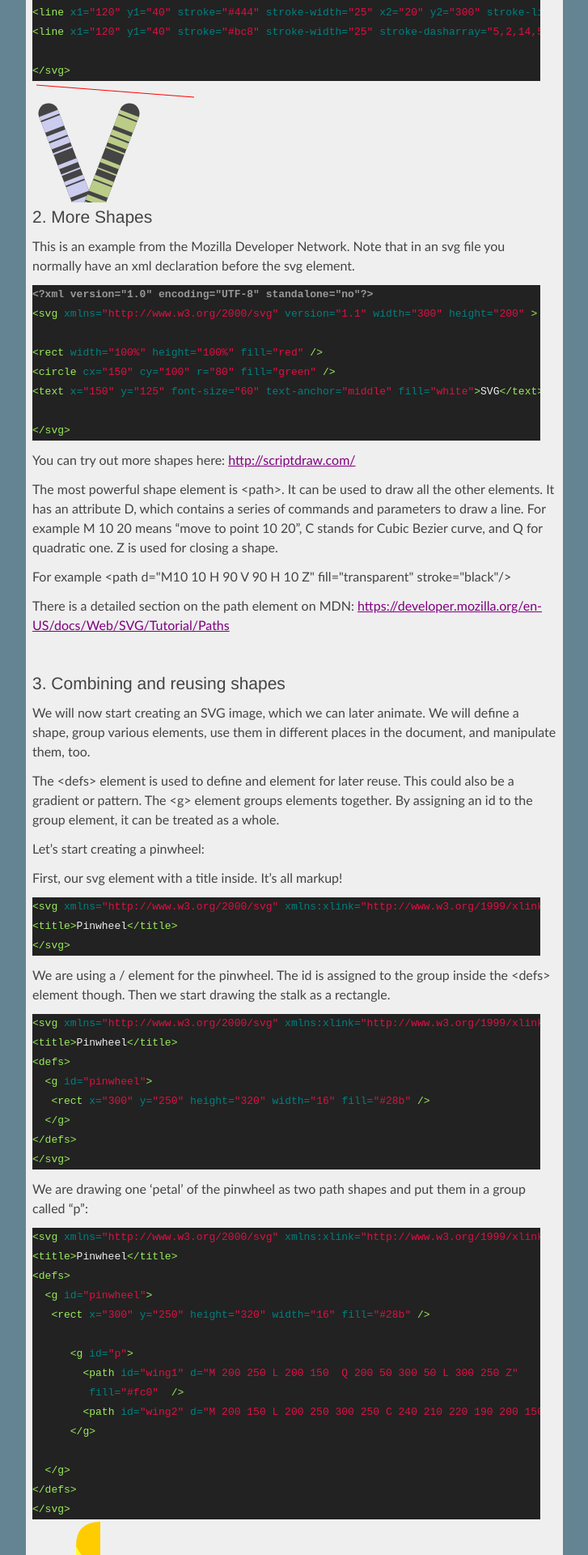
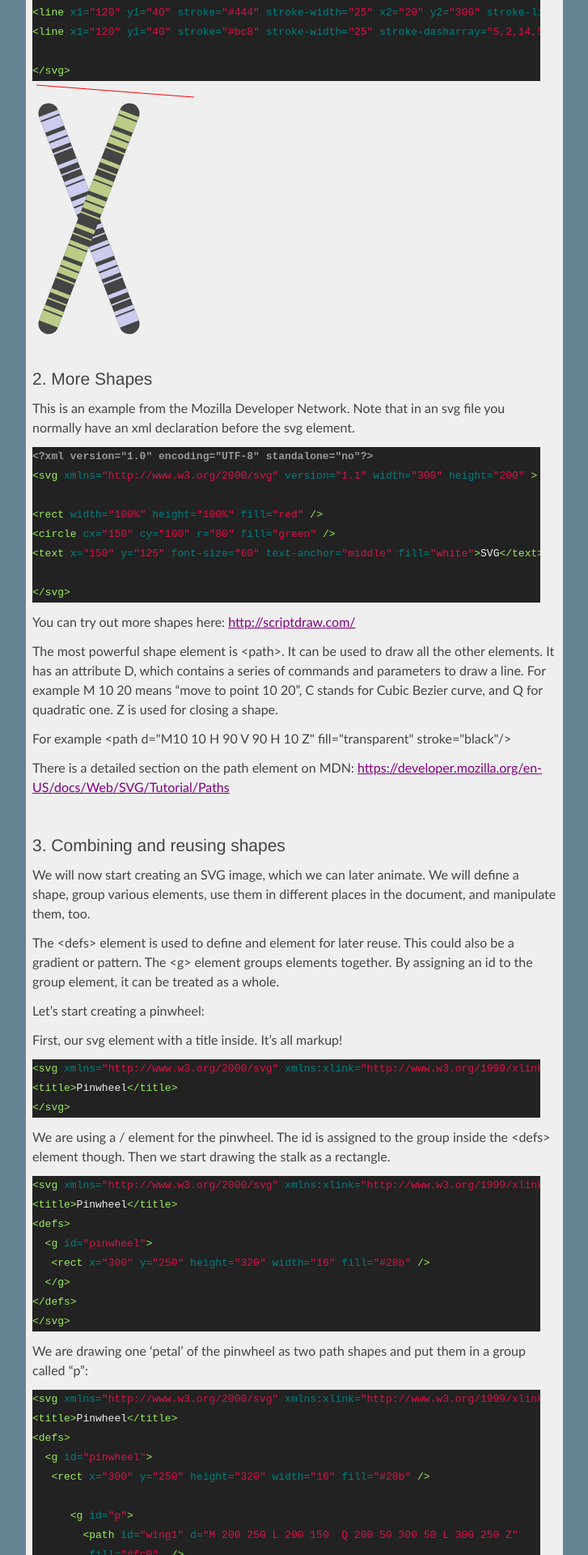
Before and after one commit to CodeHubOrg/codehuborg.github.io, a Jekyll site: the page built from _posts/2014-05-13-may-meetup-playing-with-svg.md, in a window 1280 px wide. Shown: the part 1036-2956 px from the top of the page at 81% size, without its empty margins (276-1003 px from the left). Built offline with Jekyll 4.4.1, drawn with Linux system fonts in a browser that asks for light colours; some web fonts are replaced.

Commit message:
height and width of lines iframe

```diff
--- a/_posts/2014-05-13-may-meetup-playing-with-svg.md
+++ b/_posts/2014-05-13-may-meetup-playing-with-svg.md
@@ -52,7 +52,7 @@ Let's start playing with the line shape.
 
 
 
-<iframe src="/img/lines.svg"></iframe>
+<iframe src="/img/lines.svg" height="350" width="300"></iframe>
 
 
 ### 2. More Shapes
```
